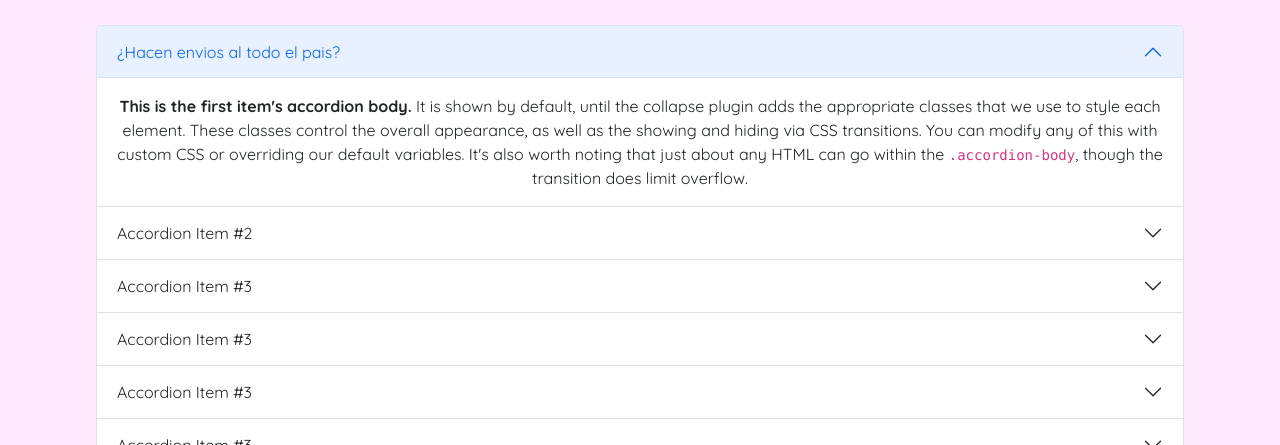
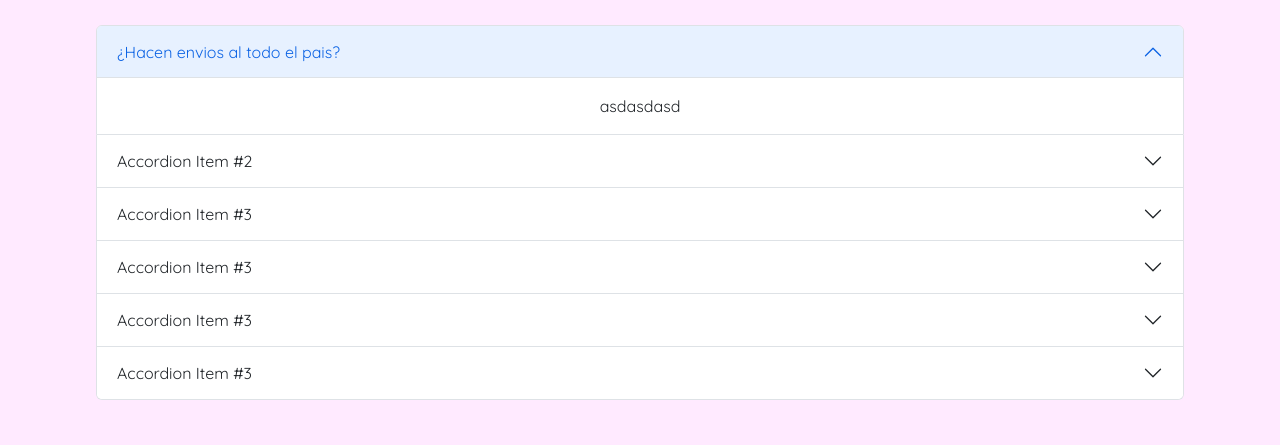
Before and after one commit to TPZdev/Proyecto-final-PAZTobias, a plain HTML site: page faq/faq.html in a window 1280 px wide. Shown: the part 187-632 px from the top of the page. Drawn offline with nearby package versions, Linux system fonts and the light colour scheme.

Commit message:
preguntas frecuentes

```diff
--- a/faq/faq.html
+++ b/faq/faq.html
@@ -99,16 +99,7 @@
             class="accordion-collapse collapse show"
             aria-labelledby="panelsStayOpen-headingOne"
           >
-            <div class="accordion-body">
-              <strong>This is the first item's accordion body.</strong> It is
-              shown by default, until the collapse plugin adds the appropriate
-              classes that we use to style each element. These classes control
-              the overall appearance, as well as the showing and hiding via CSS
-              transitions. You can modify any of this with custom CSS or
-              overriding our default variables. It's also worth noting that just
-              about any HTML can go within the <code>.accordion-body</code>,
-              though the transition does limit overflow.
-            </div>
+            <div class="accordion-body">asdasdasd</div>
           </div>
         </div>
         <div class="accordion-item">
```
